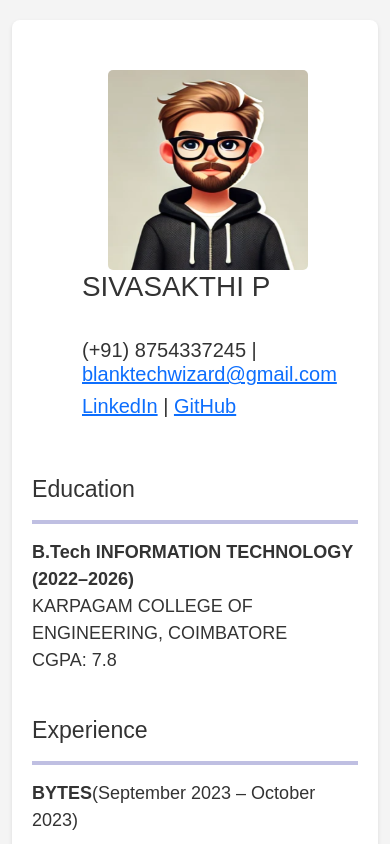
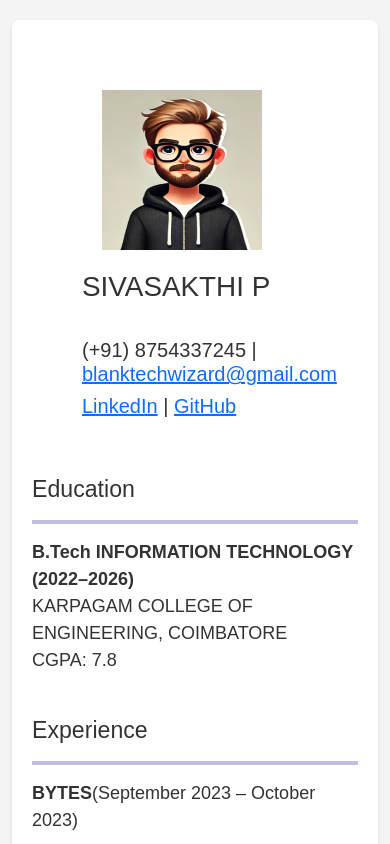
Before and after one commit to CoderSivasakthi/Siva-Resume, a plain HTML site: page index.html in a window 390 px wide. Shown: the top 844 px of the page. Drawn offline with nearby package versions, Linux system fonts and the light colour scheme.

Commit message:
Update index.html

```diff
--- a/index.html
+++ b/index.html
@@ -68,6 +68,10 @@ p,li{
         margin-right: auto;
         margin-bottom: 15px;
         padding: 2px;
+    }
+    .pdetails img{
+        float: left;
+        padding: 20px;
     }
 }
 
```
